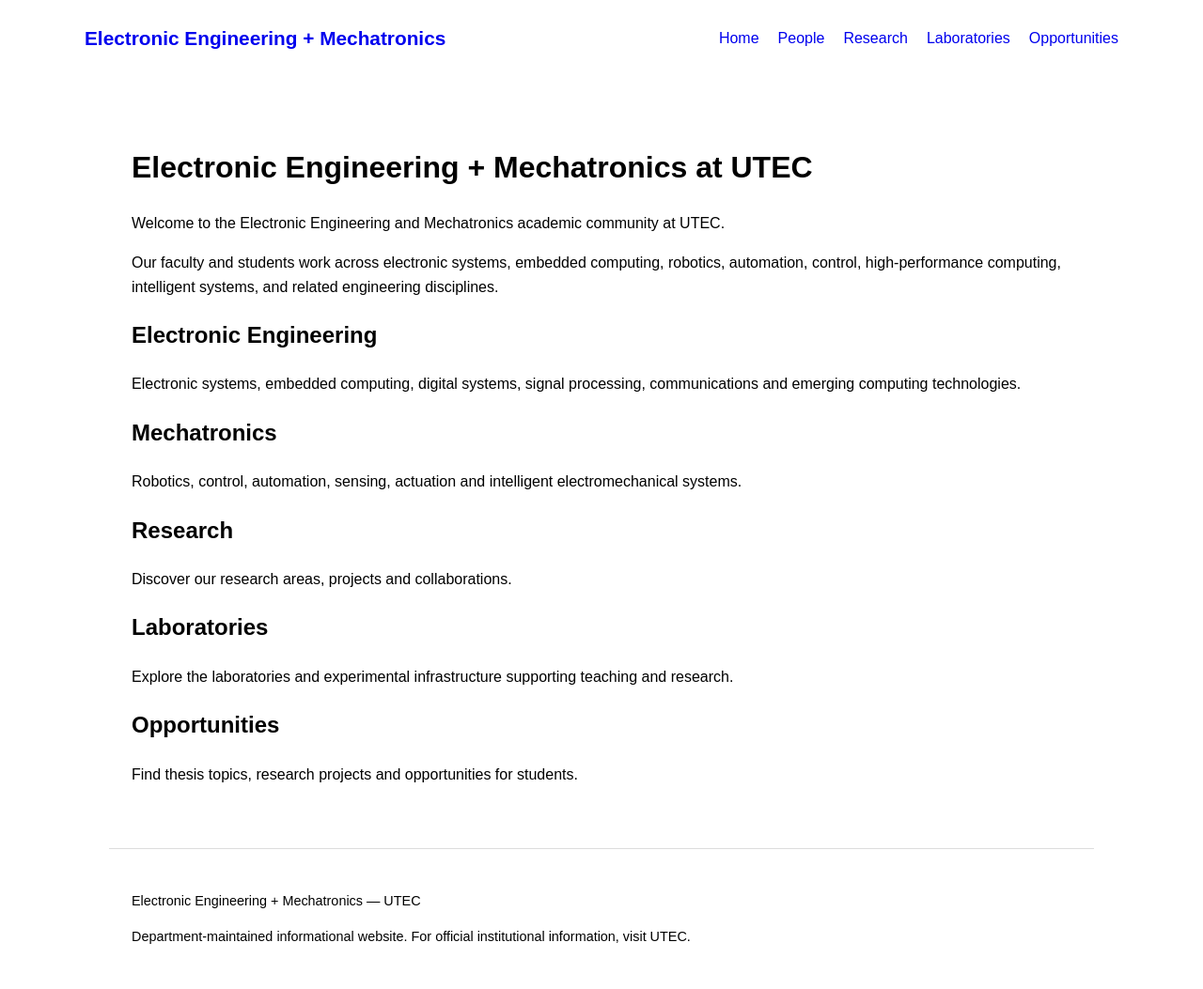
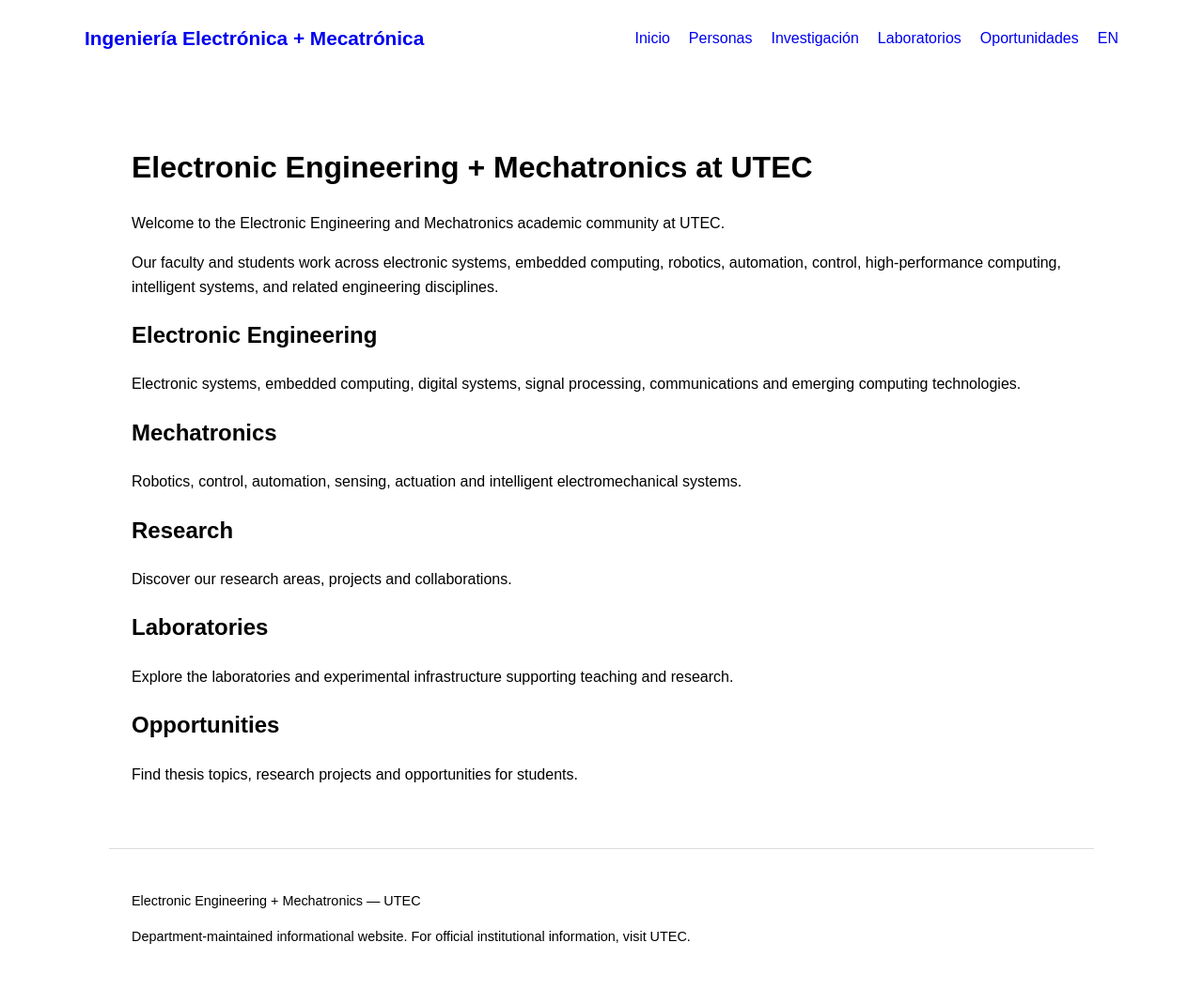
Before and after one commit to L30nardoSV/elmt-utec, a Jekyll site: the page built from index.md, in a window 1280 px wide. Shown: the whole page at 94% size. Built offline with Jekyll 4.4.1, drawn with Linux system fonts in a browser that asks for light colours.

Commit message:
Starting to add  english version

```diff
--- a/_includes/header.html
+++ b/_includes/header.html
@@ -1,17 +1,42 @@
 <header class="site-header">
 
   <div class="site-title">
-    <a href="{{ '/' | relative_url }}">
-      Electronic Engineering + Mechatronics
-    </a>
+    {% if page.lang == "en" %}
+      <a href="{{ '/en/' | relative_url }}">
+        Electronic Engineering + Mechatronics
+      </a>
+    {% else %}
+      <a href="{{ '/' | relative_url }}">
+        Ingeniería Electrónica + Mecatrónica
+      </a>
+    {% endif %}
   </div>
 
+
+  {% if page.lang == "en" %}
+
   <nav>
-    <a href="{{ '/' | relative_url }}">Home</a>
-    <a href="{{ '/people/' | relative_url }}">People</a>
-    <a href="{{ '/research/' | relative_url }}">Research</a>
-    <a href="{{ '/laboratories/' | relative_url }}">Laboratories</a>
-    <a href="{{ '/opportunities/' | relative_url }}">Opportunities</a>
+    <a href="{{ '/en/' | relative_url }}">Home</a>
+    <a href="{{ '/en/people/' | relative_url }}">People</a>
+    <a href="{{ '/en/research/' | relative_url }}">Research</a>
+    <a href="{{ '/en/laboratories/' | relative_url }}">Laboratories</a>
+    <a href="{{ '/en/opportunities/' | relative_url }}">Opportunities</a>
+
+    <a href="{{ '/' | relative_url }}">ES</a>
   </nav>
 
+  {% else %}
+
+  <nav>
+    <a href="{{ '/' | relative_url }}">Inicio</a>
+    <a href="{{ '/people/' | relative_url }}">Personas</a>
+    <a href="{{ '/research/' | relative_url }}">Investigación</a>
+    <a href="{{ '/laboratories/' | relative_url }}">Laboratorios</a>
+    <a href="{{ '/opportunities/' | relative_url }}">Oportunidades</a>
+
+    <a href="{{ '/en/' | relative_url }}">EN</a>
+  </nav>
+
+  {% endif %}
+
 </header>
--- a/_layouts/default.html
+++ b/_layouts/default.html
@@ -1,5 +1,5 @@
 <!DOCTYPE html>
-<html lang="en">
+<html lang="{{ page.lang | default: 'es' }}">
 <head>
   <meta charset="UTF-8">
   <meta name="viewport" content="width=device-width, initial-scale=1.0">
--- a/index.md
+++ b/index.md
@@ -1,6 +1,7 @@
 ---
 layout: default
-title: Home
+title: Inicio
+lang: es
 ---
 
 # Electronic Engineering + Mechatronics at UTEC
```
Also changed, not shown: en/index.md (added, +5 -0 lines), en/laboratories.md (added), en/opportunities.md (added), en/people.md (added), en/research.md (added).
